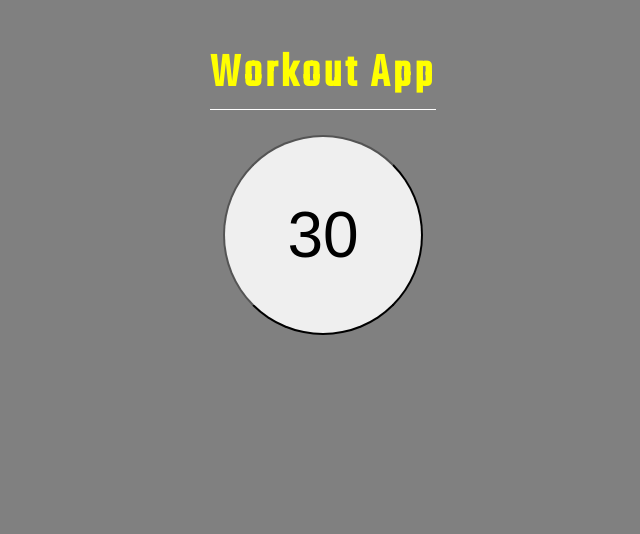
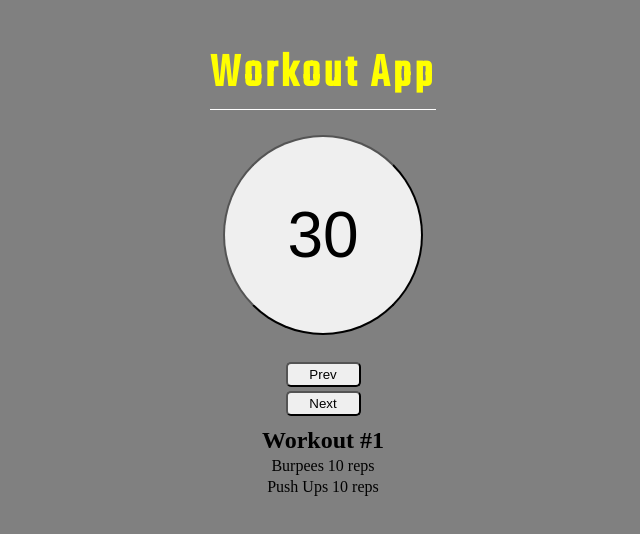
Before and after one commit to callum-laing/react-playground, a React (Vite) app: page / in a window 1280 px wide. Shown: the top 534 px of the page, without its empty margins (317-957 px from the left). Built offline with nearby package versions, Linux system fonts and the light colour scheme.

Commit message:
created Workouts component

```diff
--- a/src/App.jsx
+++ b/src/App.jsx
@@ -1,6 +1,7 @@
 import { useState } from "react";
 import Title from "./components/Title";
 import Timer from "./components/Timer";
+import Workouts from "./components/Workouts";
 
 function App() {
   return (
@@ -11,6 +12,9 @@ function App() {
       <div>
         <Timer />
       </div>
+      <div>
+        <Workouts />
+      </div>
     </div>
   );
 }
--- /dev/null
+++ b/src/components/Workouts.css
@@ -0,0 +1,18 @@
+.workout {
+    display: flex;
+    justify-content: center;
+    align-items: center;
+    flex-direction: column;
+    margin-top: 25px;
+}
+
+.workBtn {
+    width: 75px;
+    height: 25px;
+    margin: 2px;
+    border-radius: 5px;
+}
+
+.workText {
+    line-height: 5px;
+}
--- /dev/null
+++ b/src/components/Workouts.jsx
@@ -0,0 +1,17 @@
+import "./Workouts.css";
+
+const Workout = () => {
+  return (
+    <div className="workout">
+      <button className="workBtn">Prev</button>
+      <button className="workBtn">Next</button>
+      <div className="workText">
+        <h2>Workout #1</h2>
+        <p>Burpees 10 reps</p>
+        <p>Push Ups 10 reps</p>
+      </div>
+    </div>
+  );
+};
+
+export default Workout;
```
